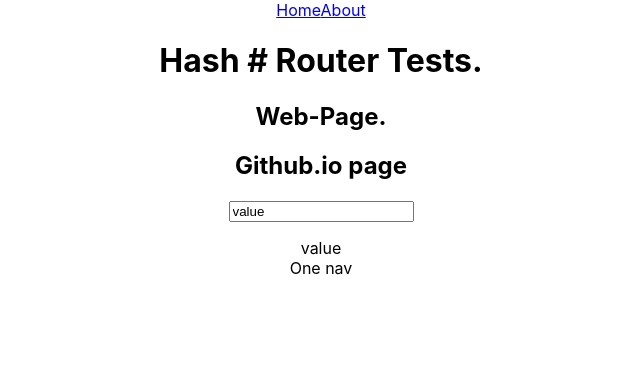
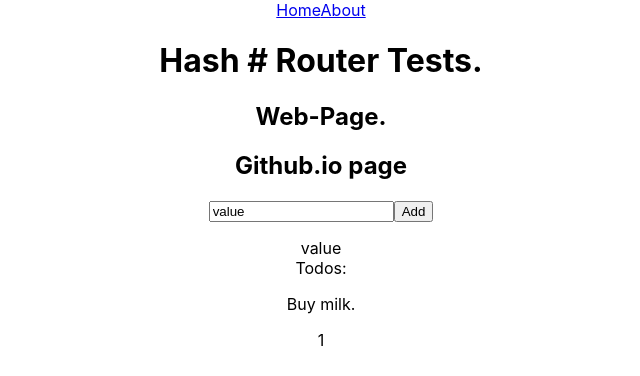
Before and after one commit to LukasAstrauskas/web-page, a React (Create React App) app: page /#/ in a window 1280 px wide. Shown: the top 376 px of the page, without its empty margins (319-959 px from the left). Built offline with nearby package versions, Linux system fonts and the light colour scheme.

Commit message:
add redux slice

```diff
--- a/package.json
+++ b/package.json
@@ -4,6 +4,7 @@
   "version": "0.1.0",
   "private": true,
   "dependencies": {
+    "@reduxjs/toolkit": "^1.9.5",
     "@testing-library/jest-dom": "^5.17.0",
     "@testing-library/react": "^13.4.0",
     "@testing-library/user-event": "^13.5.0",
@@ -12,8 +13,10 @@
     "@types/react": "^18.2.20",
     "@types/react-dom": "^18.2.7",
     "gh-pages": "^6.0.0",
+    "nanoid": "^4.0.2",
     "react": "^18.2.0",
     "react-dom": "^18.2.0",
+    "react-redux": "^8.1.2",
     "react-router-dom": "^6.15.0",
     "react-scripts": "5.0.1",
     "typescript": "^4.9.5",
--- a/src/components/Greet.tsx
+++ b/src/components/Greet.tsx
@@ -1,7 +1,14 @@
 import React, { useState } from "react";
+import { useSelector } from "react-redux";
+import { useAppDispatch, useAppSelector } from "../redux/store";
+import { addTask } from "../redux/slices/todoSlice";
+// import { selectTodos } from "../redux/slices/todoSlice";
 
 const Greet = () => {
   const [input, setInput] = useState("value");
+  const todos = useAppSelector((state) => state.todos.todos);
+  const dispatch = useAppDispatch();
+  const myList = ["Arr", "Buss"];
   return (
     <>
       <h1>Hash # Router Tests.</h1>
@@ -14,9 +21,15 @@ const Greet = () => {
           setInput(e.target.value);
         }}
       />
+      <button onClick={() => dispatch(addTask(input))}>Add</button>
       <p>
-        {input} <nav> One nav </nav>
+        {input} <nav>Todos:</nav>
       </p>
+      {todos.map((todo) => (
+        <p>{todo.task}</p>
+      ))}
+      {/* <p> {todos[0].task} </p> */}
+      <p> {todos.length} </p>
     </>
   );
 };
--- a/src/index.tsx
+++ b/src/index.tsx
@@ -4,15 +4,19 @@ import "./index.css";
 import App from "./App";
 import reportWebVitals from "./reportWebVitals";
 import { HashRouter } from "react-router-dom";
+import { Provider } from "react-redux";
+import { store } from "./redux/store";
 
 const root = ReactDOM.createRoot(
   document.getElementById("root") as HTMLElement
 );
 root.render(
   <React.StrictMode>
-    <HashRouter>
-      <App />
-    </HashRouter>
+    <Provider store={store}>
+      <HashRouter>
+        <App />
+      </HashRouter>
+    </Provider>
   </React.StrictMode>
 );
 
--- /dev/null
+++ b/src/redux/slices/todoSlice.ts
@@ -0,0 +1,40 @@
+import { PayloadAction, createSlice } from "@reduxjs/toolkit";
+import { nanoid } from "nanoid";
+// import type { RootState } from "../../app/store";
+
+interface Todo {
+  id: string;
+  task: string;
+  completed: boolean;
+}
+
+interface TodosState {
+  todos: Todo[];
+}
+
+const initialState: TodosState = {
+  todos: [{ id: nanoid(), task: "Buy milk.", completed: false }],
+};
+
+// [
+//     { id: nanoid(), task: "Buy milk.", completed: false },
+//   ] as Todo[],
+
+export const todoslice = createSlice({
+  name: "todosSlice",
+  initialState,
+  reducers: {
+    addTask(state, action: PayloadAction<string>) {
+      const newTask: Todo = {
+        id: nanoid(),
+        task: action.payload,
+        completed: false,
+      };
+      state.todos.push(newTask);
+    },
+  },
+});
+
+export const { addTask } = todoslice.actions;
+
+export default todoslice.reducer;
--- /dev/null
+++ b/src/redux/store.ts
@@ -0,0 +1,16 @@
+import { configureStore } from "@reduxjs/toolkit";
+import todoReducer from "./slices/todoSlice";
+import { TypedUseSelectorHook, useDispatch, useSelector } from "react-redux";
+
+export const store = configureStore({
+  reducer: { todos: todoReducer },
+});
+
+export const useAppSelector: TypedUseSelectorHook<
+  ReturnType<typeof store.getState>
+> = useSelector;
+
+export const useAppDispatch: () => typeof store.dispatch = useDispatch;
+
+// export type AppDispatch = typeof store.dispatch;
+// type DispatchFunc = () => AppDispatch;
```
Also changed, not shown: 1 other file (tests, documents, lock files or other folders).
